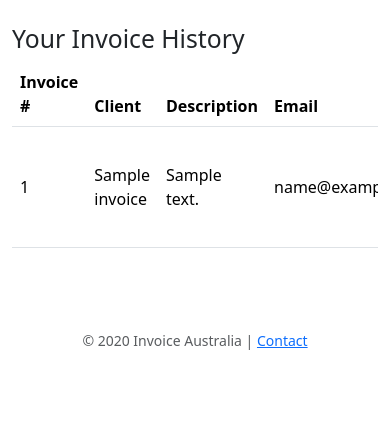
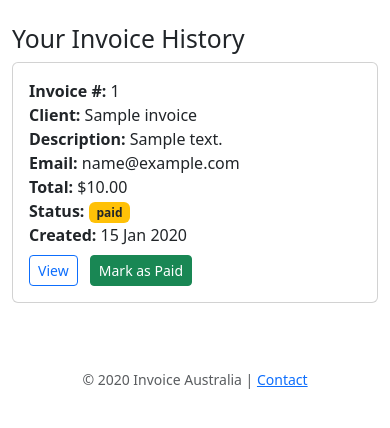
Before and after one commit to nahidjawad/invoice-australia, a Python web app: template templates/history.html in a window 390 px wide. Shown: the part 106-534 px from the top of the page. Run offline with Jinja, Linux system fonts and the light colour scheme; the template is opened without the code that fills it: most values are stand-ins (such as "Sample title", 1, 10 or a date in 2020).

Commit message:
Updating history page UX

```diff
--- a/templates/history.html
+++ b/templates/history.html
@@ -3,7 +3,8 @@
 <h2>Your Invoice History</h2>
 
 {% if invoices %}
-  <div class="table-responsive">
+  <!-- Table for desktop (md and up) -->
+  <div class="table-responsive d-none d-md-block">
     <table class="table table-hover align-middle">
       <thead>
         <tr>
@@ -40,6 +41,31 @@
       </tbody>
     </table>
   </div>
+
+  <!-- Cards for mobile (sm and below) -->
+  <div class="d-block d-md-none">
+    {% for invoice in invoices %}
+      <div class="card mb-3">
+        <div class="card-body">
+          <div><strong>Invoice #:</strong> {{ invoice.id }}</div>
+          <div><strong>Client:</strong> {{ invoice.invoice_data.client_name }}</div>
+          <div><strong>Description:</strong> {{ invoice.invoice_data.description }}</div>
+          <div><strong>Email:</strong> {{ invoice.invoice_data.client_email }}</div>
+          <div><strong>Total:</strong> ${{ "%.2f"|format(invoice.invoice_data.total) }}</div>
+          <div><strong>Status:</strong> <span class="badge {% if invoice.status == 'Paid' %}bg-success{% else %}bg-warning text-dark{% endif %}">{{ invoice.status }}</span></div>
+          <div><strong>Created:</strong> {{ invoice.created_at.strftime('%d %b %Y') }}</div>
+          <div class="mt-2">
+            <a href="{{ url_for('invoice.view_invoice', invoice_id=invoice.id) }}" class="btn btn-outline-primary btn-sm">View</a>
+            {% if invoice.status != 'Paid' %}
+            <form method="post" action="{{ url_for('invoice.mark_paid', invoice_id=invoice.id) }}" style="display:inline;">
+              <button type="submit" class="btn btn-success btn-sm ms-2">Mark as Paid</button>
+            </form>
+            {% endif %}
+          </div>
+        </div>
+      </div>
+    {% endfor %}
+  </div>
 {% else %}
   <div class="text-center py-5">
     <div class="mb-4">
```
